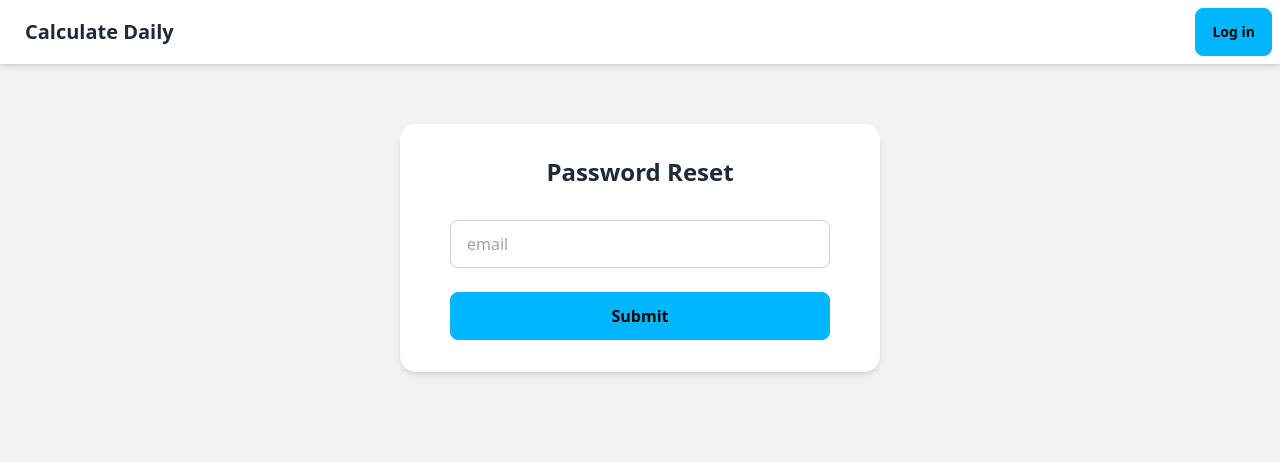
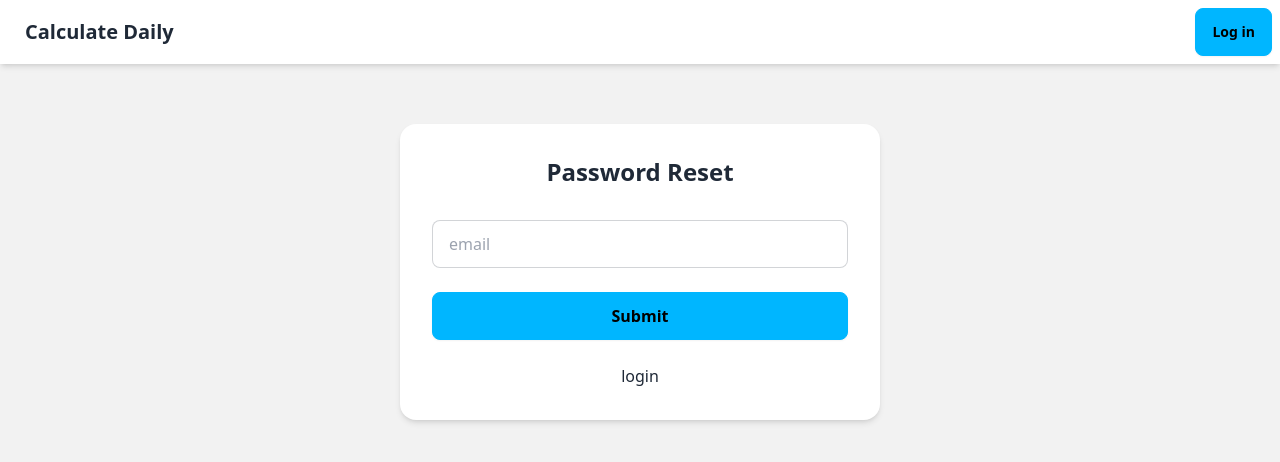
Before and after one commit to BikashKakati/Expense_with_Auth, a React (Vite) app: page /resetpassword in a window 1280 px wide. Shown: the top 462 px of the page. Built offline with nearby package versions, Linux system fonts and the light colour scheme.

Commit message:
Fix Bug- Multiple bugs

```diff
--- a/src/pages/Home/ExpenseShow.jsx
+++ b/src/pages/Home/ExpenseShow.jsx
@@ -1,16 +1,9 @@
-import React, { useEffect } from 'react'
-import { useDispatch, useSelector } from 'react-redux'
-import {getExpenseData} from "../../services/store/slices/expenseSlice"
+import React from 'react';
+import { useSelector } from 'react-redux';
 import ExpenseCard from './ExpenseCard';
 
 function ExpenseShow() {
   const { expenses ,loading} = useSelector(state => state.expense);
-  const { currentUser} = useSelector(state => state.auth);
-  const dispatch = useDispatch();
-
-  useEffect(()=>{
-    dispatch(getExpenseData());
-  },[currentUser])
 
   return (
     <div className="relative max-w-[77rem] min-h-[20rem] p-4 bg-base-100 mx-auto mt-10 shadow-xl rounded-lg flex items-start justify-center gap-4 flex-wrap">
--- a/src/pages/Profile/ProfileForm.jsx
+++ b/src/pages/Profile/ProfileForm.jsx
@@ -12,6 +12,7 @@ function ProfileForm({ changeMode }) {
     async function profileSubmitHandler(e) {
         e.preventDefault();
         await dispatch(setStorageData({
+            ...userDetails,
             userName: userNameRef.current.value,
             designation: designationRef.current.value,
         }))
--- a/src/pages/ResetPassword.jsx
+++ b/src/pages/ResetPassword.jsx
@@ -3,6 +3,7 @@ import React, { useRef } from 'react';
 import { useDispatch } from 'react-redux';
 import { auth } from '../services/firebase-config';
 import { alertHandler } from '../services/store/slices/authSlice';
+import { Link } from 'react-router-dom';
 
 function ResetPassword() {
     const resetEmailRef = useRef();
@@ -25,6 +26,9 @@ function ResetPassword() {
                     <div className="w-full card-actions gap-6">
                         <input type="email" placeholder="email" className="input input-bordered w-full" ref={resetEmailRef} />
                         <button type="submit" className='btn btn-info btn-block text-base'>Submit</button>
+                        <p className='font-medium text-center'>
+                            <Link to="/login">login</Link>
+                        </p>
                     </div>
                 </form>
             </div>
--- a/src/pages/SignUp.jsx
+++ b/src/pages/SignUp.jsx
@@ -3,12 +3,14 @@ import React, { useRef } from 'react';
 import { Link, useNavigate } from 'react-router-dom';
 import { auth } from '../services/firebase-config';
 import { alertHandler } from "../services/store/slices/authSlice";
+import { useDispatch } from 'react-redux';
 
 function SignUp() {
     const emailRef = useRef();
     const passwordRef = useRef();
     const confirmPasswordRef = useRef();
     const Navigate = useNavigate();
+    const dispatch = useDispatch();
 
     async function submitHandler(e) {
         e.preventDefault();
```
